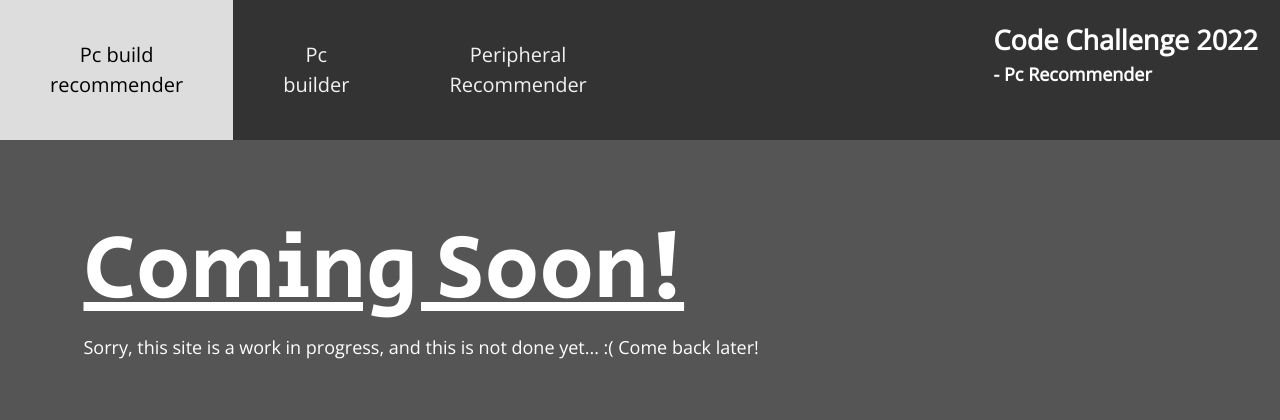
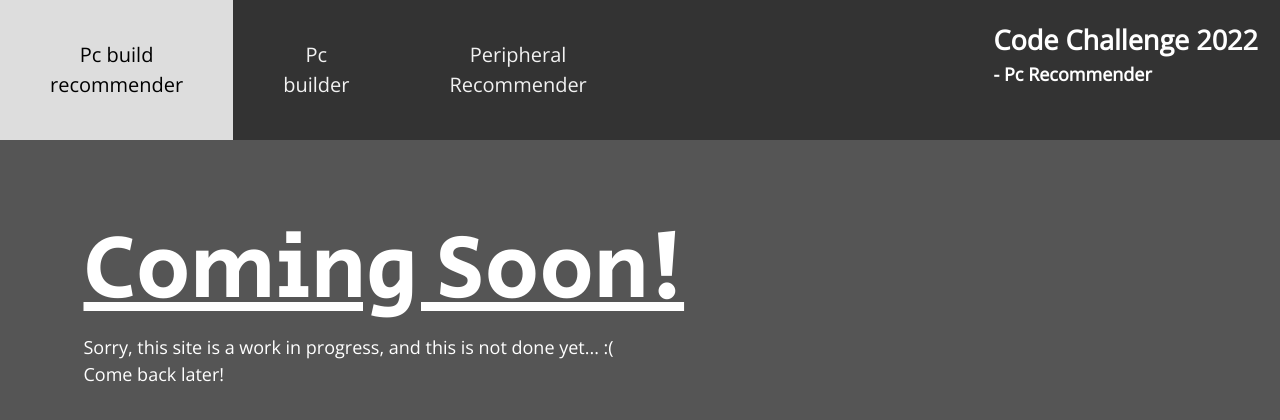
Before and after one commit to Tsangington/Pc-Recommender, a website: page public/html/peripheral.html in a window 1280 px wide. Drawn offline with nearby package versions, Linux system fonts and the light colour scheme.

Commit message:
Fixed inconsistency with peripheral.html

```diff
--- a/public/html/peripheral.html
+++ b/public/html/peripheral.html
@@ -29,7 +29,7 @@
                 <div class="col-md-12">
                     <div class="wip" id="wip">
                         <h1>Coming Soon!</h1>
-                        Sorry, this site is a work in progress, and this is not done yet... :(
+                        Sorry, this site is a work in progress, and this is not done yet... :( <br>
                         Come back later!
                     </div>
                 </div>
```
